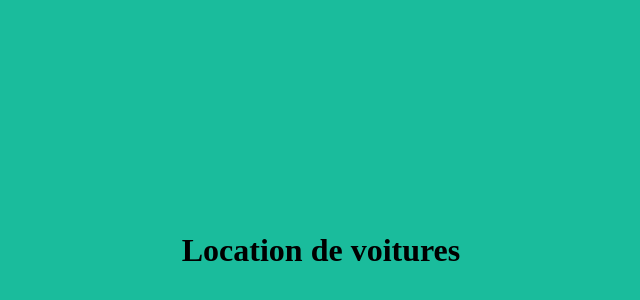
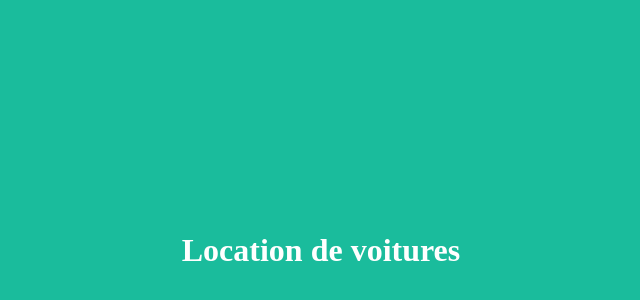
Before and after one commit to Jprevert/Baliboo, a plain HTML site: page index.html in a window 1280 px wide. Shown: the part 42-342 px from the top of the page, without its empty margins (319-959 px from the left). Drawn offline with Linux system fonts and the light colour scheme.

Commit message:
modif color

```diff
--- a/index.html
+++ b/index.html
@@ -5,6 +5,6 @@
     <title></title>
   </head>
   <body style="background-color:#1abc9c;">
-    <h1 style="padding-top:20%; padding-bottom:20%; text-align:center;">Location de voitures</h1>
+    <h1 style="padding-top:20%; padding-bottom:20%; text-align:center; color:#ffffff;">Location de voitures</h1>
   </body>
 </html>
```
